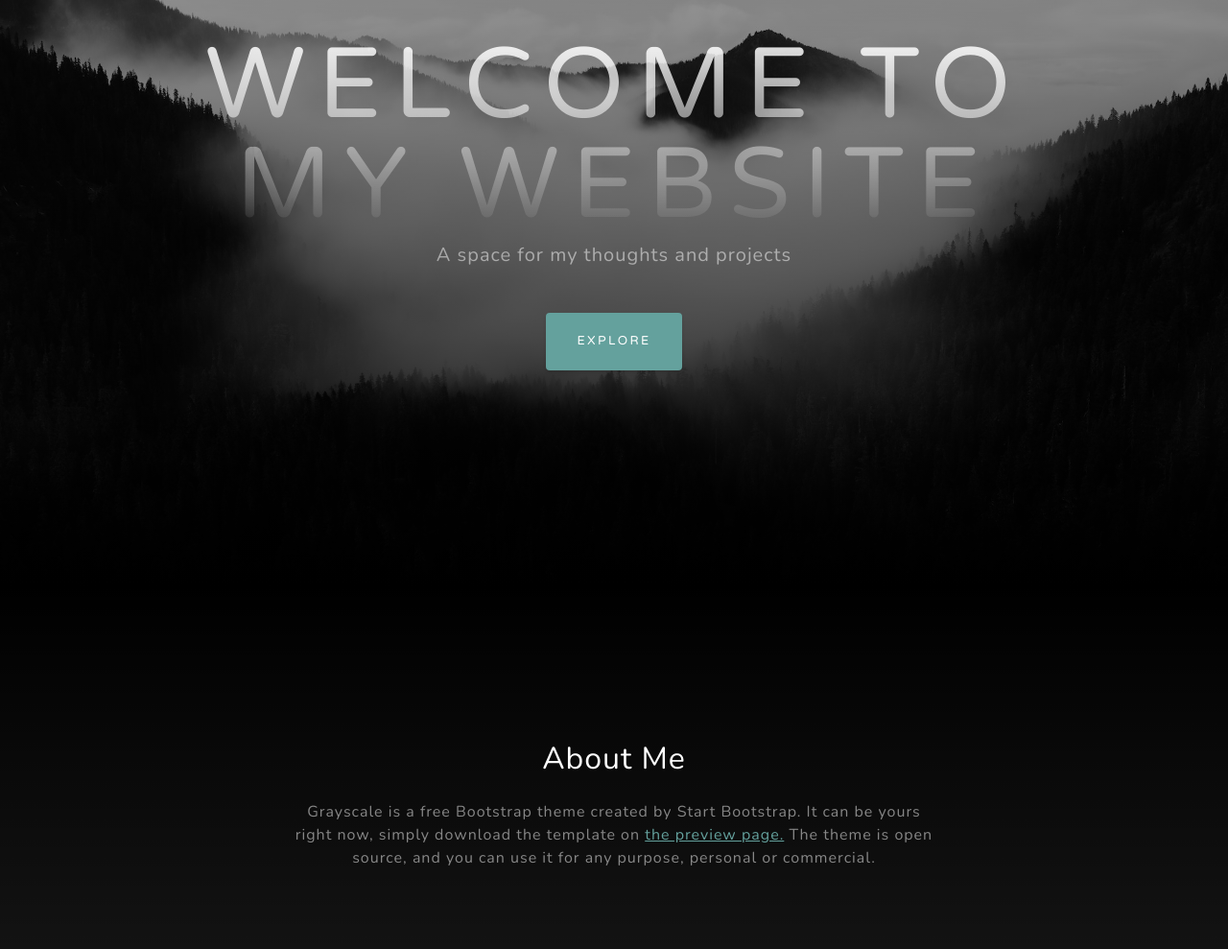
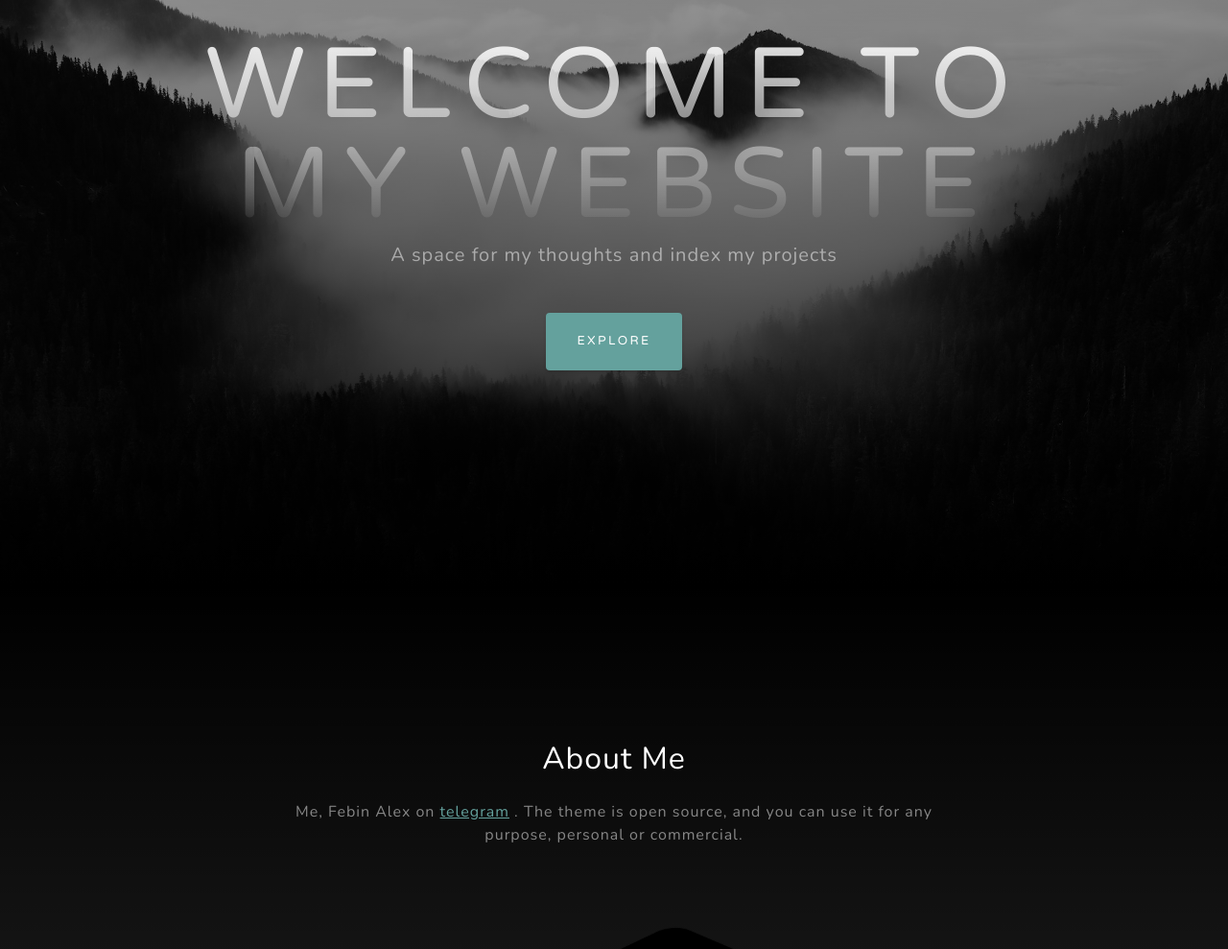
Before and after one commit to febinalex/febinalex.github.io, a plain HTML site: page index.html in a window 1280 px wide. Shown: the part 188-1177 px from the top of the page at 96% size. Drawn offline with nearby package versions, Linux system fonts and the light colour scheme.

Commit message:
Update index.html

```diff
--- a/index.html
+++ b/index.html
@@ -5,7 +5,7 @@
         <meta name="viewport" content="width=device-width, initial-scale=1, shrink-to-fit=no" />
         <meta name="description" content="" />
         <meta name="author" content="" />
-        <title>Grayscale - Start Bootstrap Theme</title>
+        <title>Febin Alex</title>
         <link rel="icon" type="image/x-icon" href="assets/favicon.ico" />
         <!-- Font Awesome icons (free version)-->
         <script src="https://use.fontawesome.com/releases/v6.1.0/js/all.js" crossorigin="anonymous"></script>
@@ -39,7 +39,7 @@
                 <div class="d-flex justify-content-center">
                     <div class="text-center">
                         <h1 class="mx-auto my-0 text-uppercase">Welcome to my website</h1>
-                        <h2 class="text-white-50 mx-auto mt-2 mb-5">A space for my thoughts and projects</h2>
+                        <h2 class="text-white-50 mx-auto mt-2 mb-5">A space for my thoughts and index my projects</h2>
                         <a class="btn btn-primary" href="#about">Explore</a>
                     </div>
                 </div>
@@ -52,8 +52,8 @@
                     <div class="col-lg-8">
                         <h2 class="text-white mb-4">About Me</h2>
                         <p class="text-white-50">
-                            Grayscale is a free Bootstrap theme created by Start Bootstrap. It can be yours right now, simply download the template on
-                            <a href="https://startbootstrap.com/theme/grayscale/">the preview page.</a>
+                            Me, Febin Alex on
+                            <a href="https://prouserv2.t.me">telegram</a> .
                             The theme is open source, and you can use it for any purpose, personal or commercial.
                         </p>
                     </div>
@@ -186,9 +186,9 @@
                     </div>
                 </div>
                 <div class="social d-flex justify-content-center">
-                    <a class="mx-2" href="#!"><i class="fab fa-twitter"></i></a>
+                    <a class="mx-2" href="https://twitter.com/febinalex444"><i class="fab fa-twitter"></i></a>
                     <a class="mx-2" href="#!"><i class="fab fa-facebook-f"></i></a>
-                    <a class="mx-2" href="#!"><i class="fab fa-github"></i></a>
+                    <a class="mx-2" href=""><i class="fab fa-github"></i></a>
                 </div>
             </div>
         </section>
```
